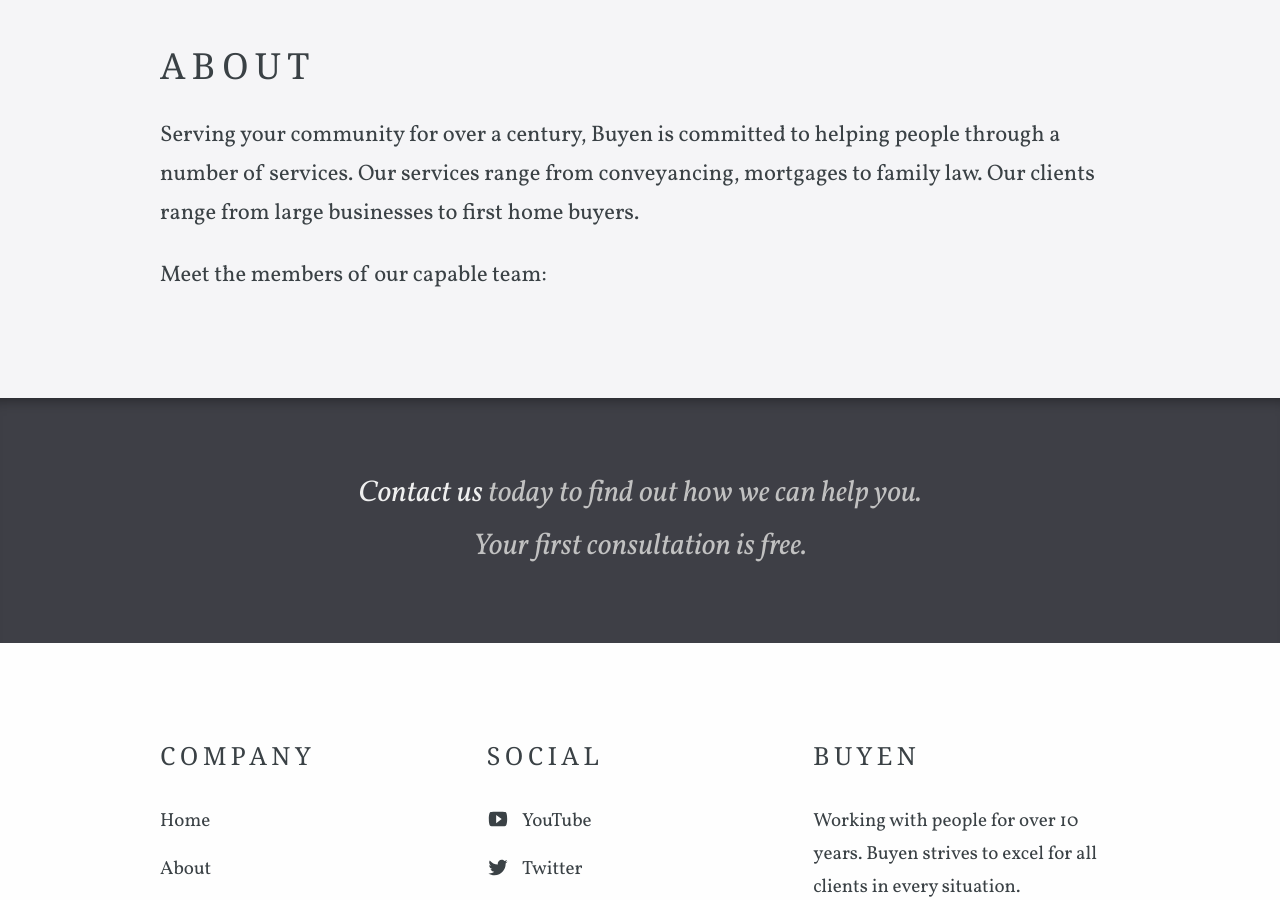
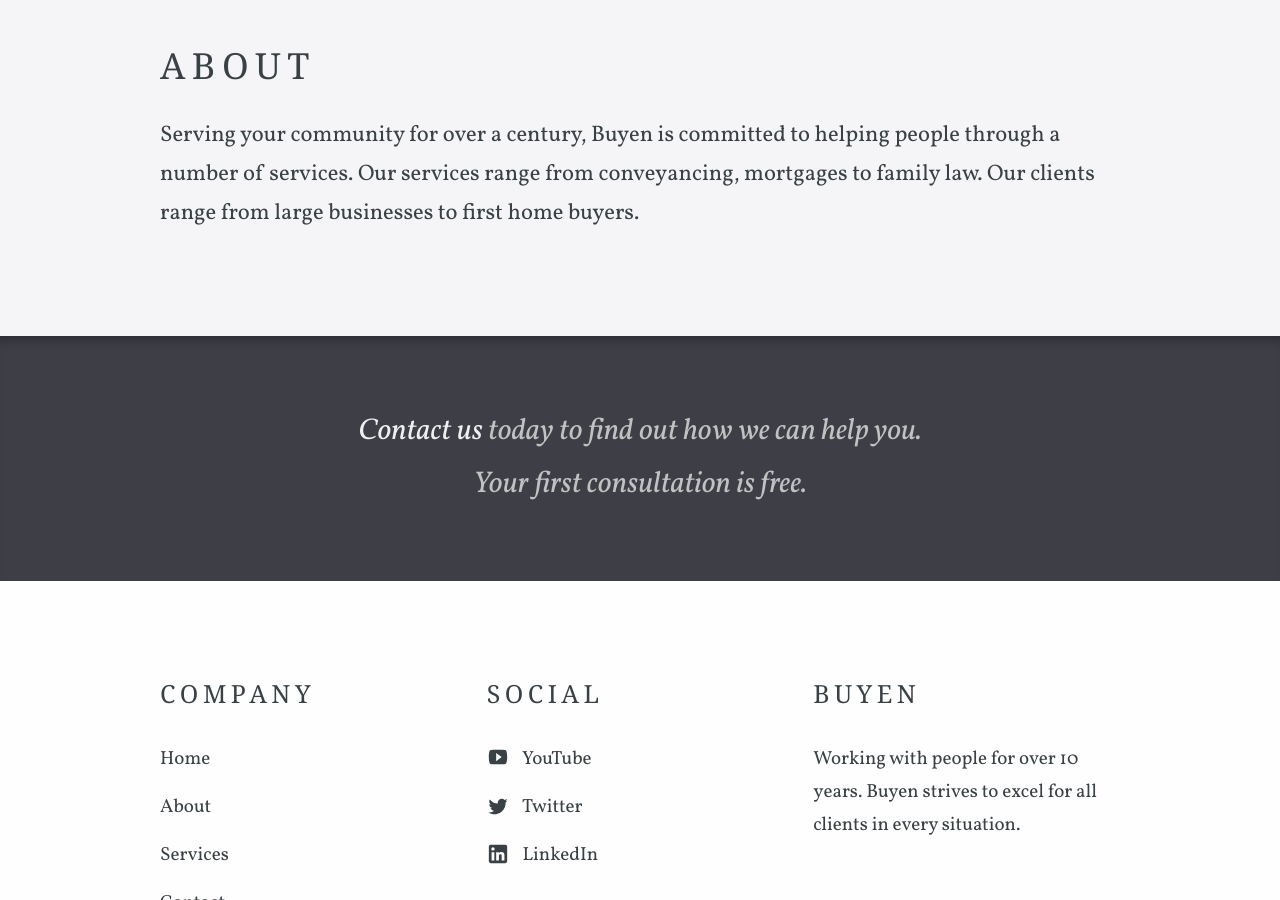
Before and after one commit to buyenworld/buyenworld.github.io, a Jekyll site: the page built from about.html, in a window 1280 px wide and 900 px high, scrolled down 461 px. Built offline with Jekyll 4.4.1, drawn with Linux system fonts in a browser that asks for light colours; some web fonts are replaced.

Commit message:
update about

```diff
--- a/about.html
+++ b/about.html
@@ -13,7 +13,7 @@ navigation_order: 1
 		Our services range from conveyancing, mortgages to family law. Our clients range from large businesses to first home buyers.
 	</p>
 
-	<p>Meet the members of our capable team:</p>
+	<!--<p>Meet the members of our capable team:</p>-->
 </div>
 
 <p class="editor-link"><a href="cloudcannon:collections/_staff_members" class="btn"><strong>&#9998;</strong> Update Staff Members</a></p>
```
